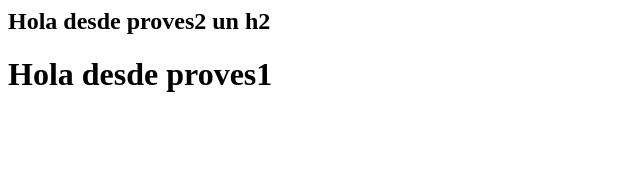
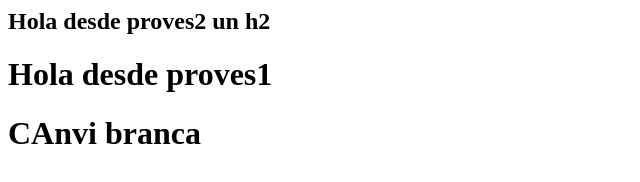
Before and after one commit to didacmartin/proves, a plain HTML site: page src/index.html in a window 1280 px wide. Shown: the whole page, without its empty margins (0-640 px from the left). Drawn offline with Linux system fonts and the light colour scheme.

Commit message:
Canvi a la branca

```diff
--- a/src/index.html
+++ b/src/index.html
@@ -2,3 +2,5 @@
 <h2>Hola desde proves2 un h2 </h2>
 
 <h1>Hola desde proves1</h1>
+
+<h1> CAnvi branca </h1>
```
